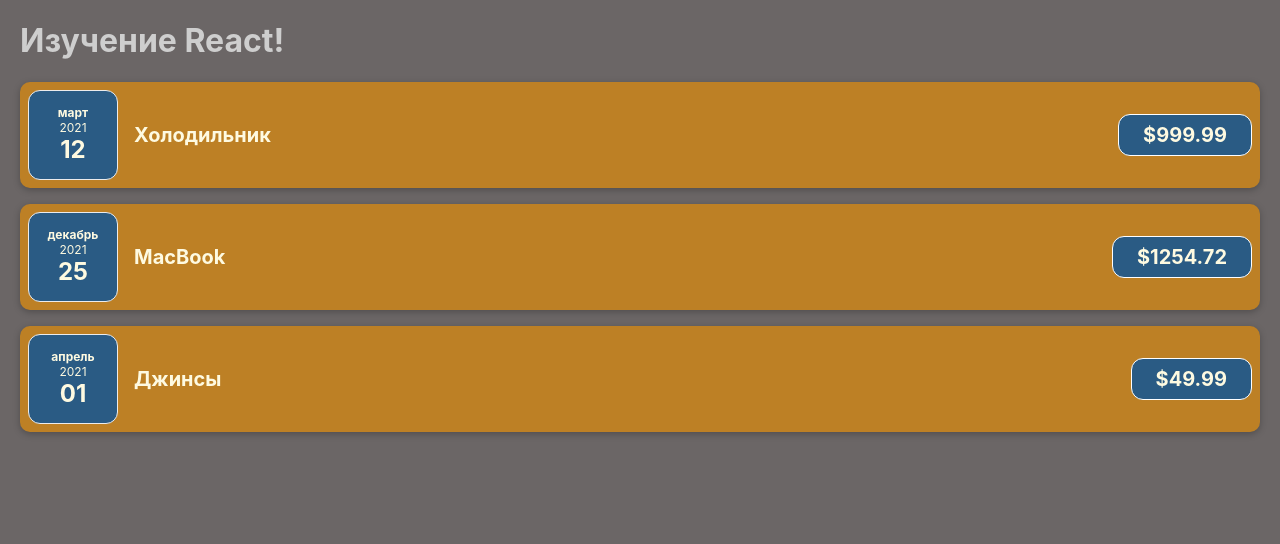
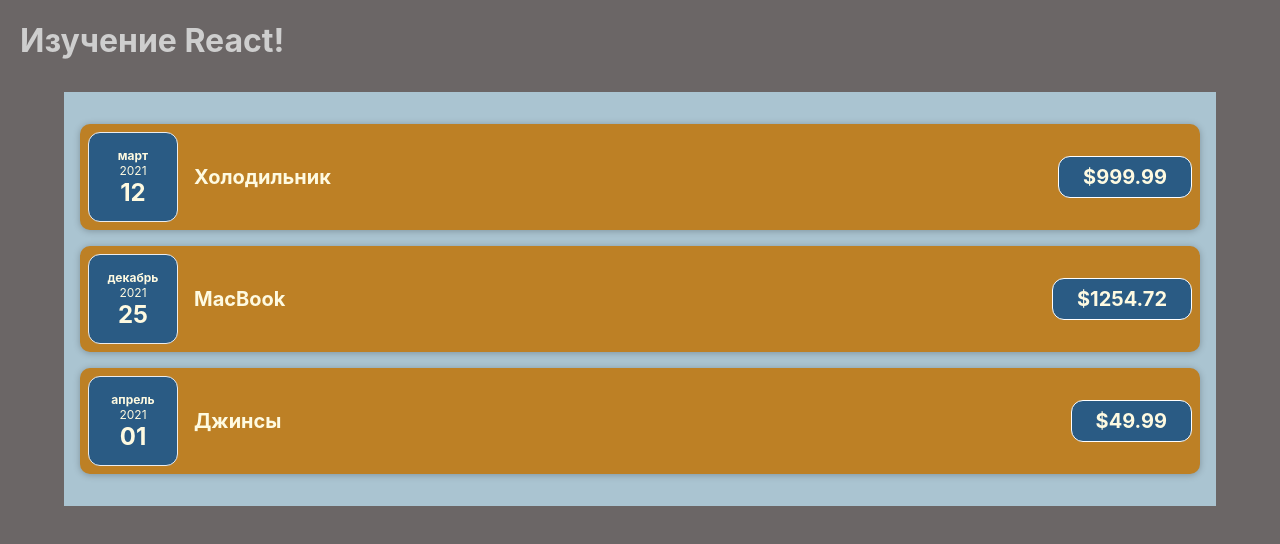
Before and after one commit to Yitala9b2/react-project, a JavaScript app: page / in a window 1280 px wide. Shown: the top 544 px of the page. Built offline with nearby package versions, Linux system fonts and the light colour scheme.

Commit message:
компонент стилей

```diff
--- a/src/App.js
+++ b/src/App.js
@@ -1,4 +1,4 @@
-import CostItem from "./components/CostItem";
+import Costs from "./components/Costs";
 
 function App() {
     const costs = [
@@ -21,22 +21,7 @@
     return (
         <div >
             <h1>Изучение React!</h1>
-            <CostItem
-            date={costs[0].date}
-            description={costs[0].description}
-            amount={costs[0].amount} />
-
-            <CostItem
-            date={costs[1].date}
-            description={costs[1].description}
-            amount={costs[1].amount} />
-
-            <CostItem
-            date={costs[2].date}
-            description={costs[2].description}
-            amount={costs[2].amount} />
-
-
+        <Costs costs={costs}/>
         </div>
     );
 }
--- /dev/null
+++ b/src/components/Card.css
@@ -0,0 +1,5 @@
+
+.card{
+    border-radius: 10px;
+    box-shadow: 0 1px 7px rgba(0, 0, 0, 0.25)
+}
--- /dev/null
+++ b/src/components/Card.js
@@ -0,0 +1,6 @@
+import './Card.css'
+function Card(props){
+    const classes = 'card ' + props.className;
+    return <div className={classes}>{props.children}</div>
+}
+export default Card;
--- a/src/components/CostItem.css
+++ b/src/components/CostItem.css
@@ -5,8 +5,8 @@
     padding: 0.5rem;
     margin: 1rem 0;
     background-color: #bd8025;
-    border-radius: 10px;
-    box-shadow: 0 2px 7px rgba(0, 0, 0, 0.25);
+    /*border-radius: 10px;
+    box-shadow: 0 2px 7px rgba(0, 0, 0, 0.25); удаляем так как дляэтихстилей используем компонент*/
   }
 
   .cost-item__description {
--- a/src/components/CostItem.js
+++ b/src/components/CostItem.js
@@ -1,6 +1,6 @@
 import './CostItem.css'
 import CostDate from './CostDate';
-
+import Card from "./Card"
 
 function CostItem(props) {
     //const costDate = new Date(2021, 2, 12); //создаем объект даты
@@ -8,13 +8,13 @@
     //const costAmount = 999.99;
 
     return (
-    <div className='cost-item'>
+    <Card className='cost-item'>
         <CostDate date={props.date}/>
         <div className='cost-item__description'>
             <h2>{props.description}</h2>
             <div className='cost-item__price'>${props.amount}</div>
         </div>
-    </div>
+    </Card>
     );
 }
 
--- /dev/null
+++ b/src/components/Costs.css
@@ -0,0 +1,7 @@
+.costs {
+    padding: 1rem;
+    background-color: #aac4d1;
+    margin: 2rem auto;
+    width: 70rem;
+    max-width: 95%;
+  }
--- /dev/null
+++ b/src/components/Costs.js
@@ -0,0 +1,24 @@
+import  CostItem  from "./CostItem";
+import "./Costs.css";
+
+function Costs(props){
+    return(
+        <div className="costs">
+            <CostItem
+            date={props.costs[0].date}
+            description={props.costs[0].description}
+            amount={props.costs[0].amount} />
+
+            <CostItem
+            date={props.costs[1].date}
+            description={props.costs[1].description}
+            amount={props.costs[1].amount} />
+
+            <CostItem
+            date={props.costs[2].date}
+            description={props.costs[2].description}
+            amount={props.costs[2].amount} />
+        </div>
+    );
+}
+export default Costs;
```
